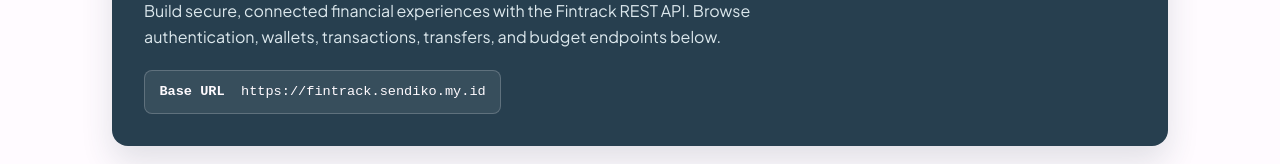
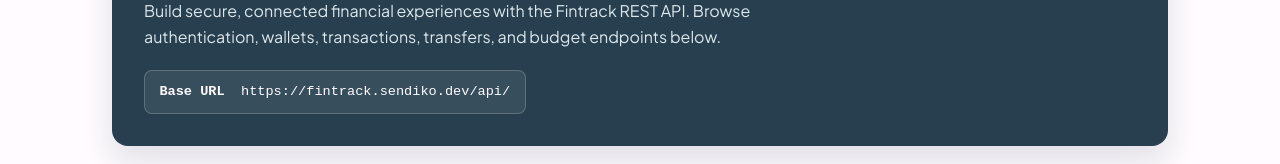
Before and after one commit to Sendiko/personal-finance-tracker-api, a website: page public/api_docs.html in a window 1280 px wide. Shown: the part 240-404 px from the top of the page. Drawn offline with Linux system fonts and the light colour scheme.

Commit message:
feat: update endpoint

```diff
--- a/public/api_docs.html
+++ b/public/api_docs.html
@@ -17,7 +17,7 @@
             <p class="eyebrow">Fintrack developer reference</p>
             <h1>Personal Finance Tracker API Documentation</h1>
             <p>Build secure, connected financial experiences with the Fintrack REST API. Browse authentication, wallets, transactions, transfers, and budget endpoints below.</p>
-            <div class="base-url"><strong>Base URL</strong> &nbsp;https://fintrack.sendiko.my.id</div>
+            <div class="base-url"><strong>Base URL</strong> &nbsp;https://fintrack.sendiko.dev/api/</div>
         </header>
 
         <h2>1. User Endpoints</h2>
```
